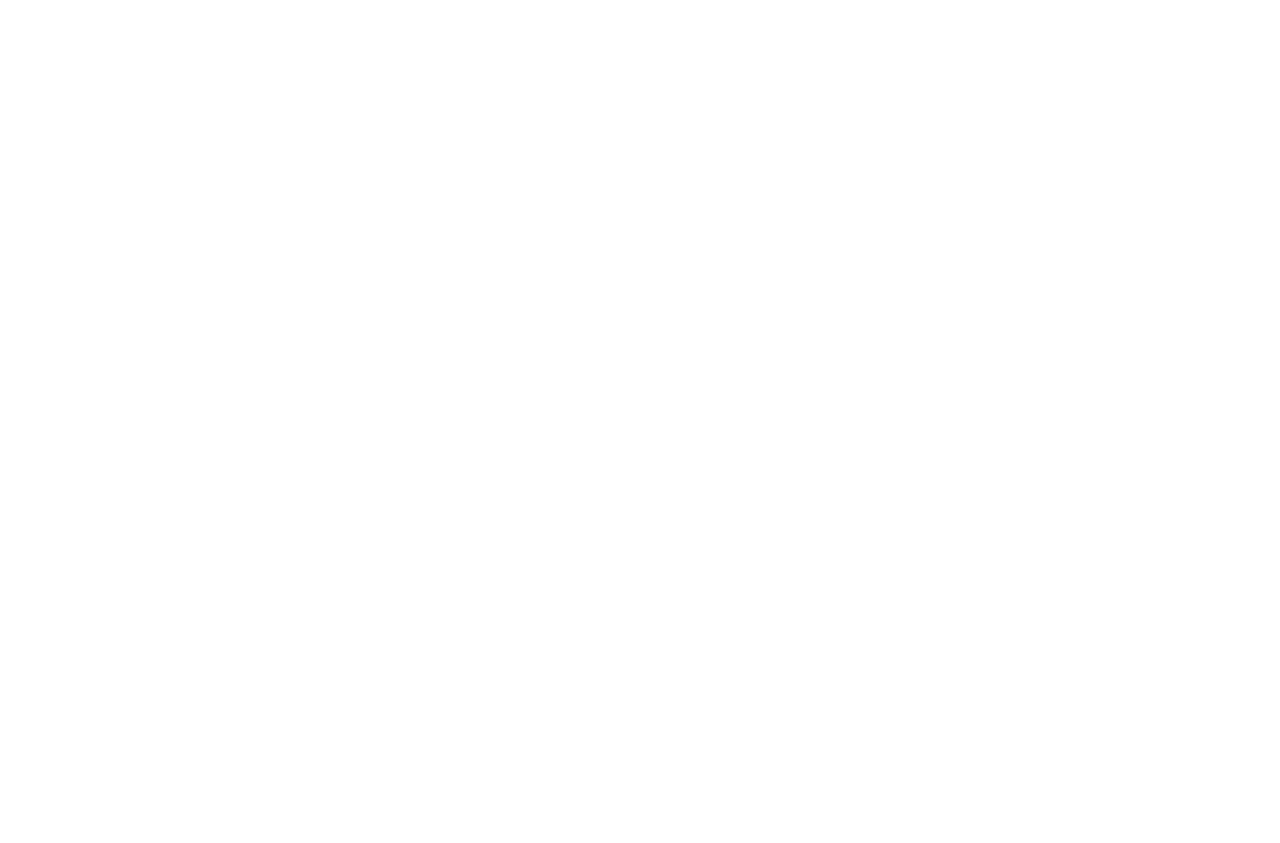
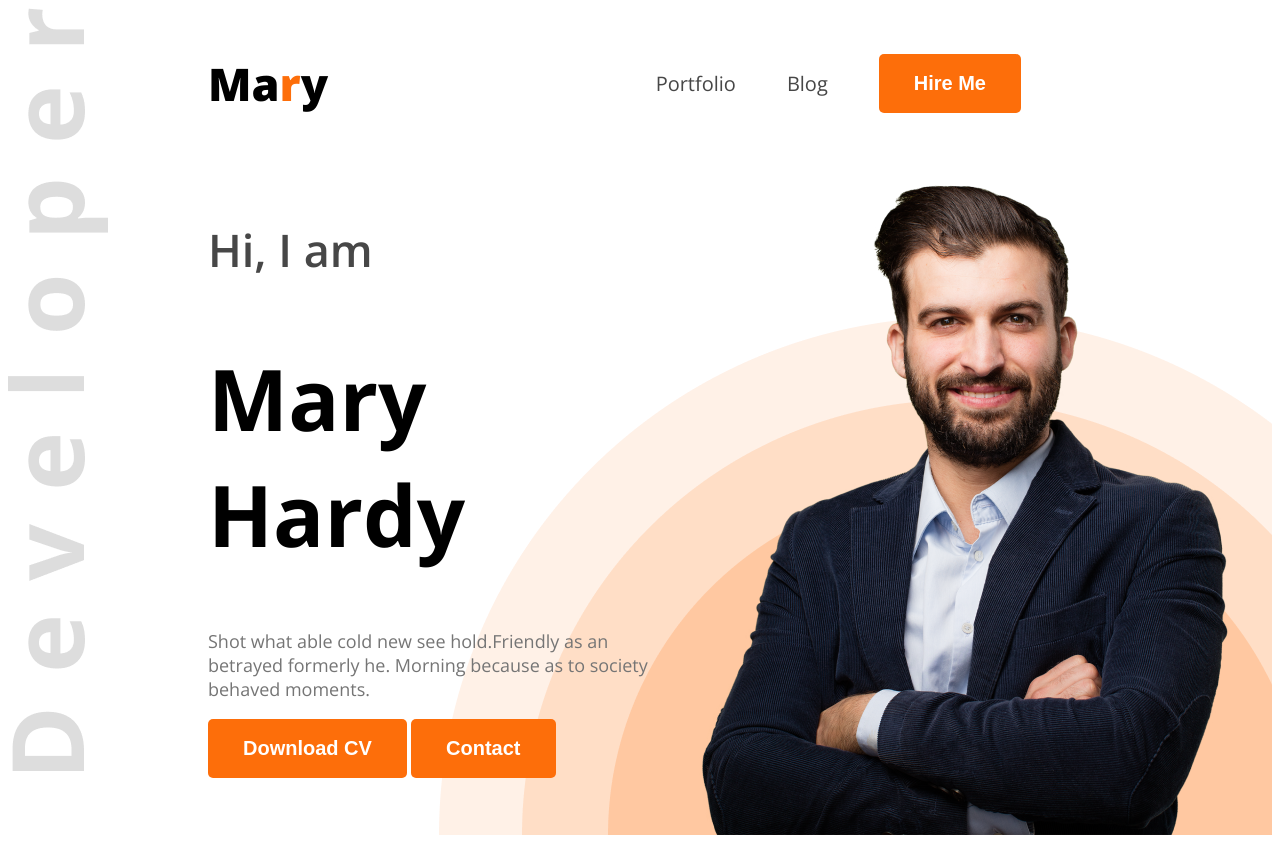
Before and after one commit to Nahid-Codex/web-developer-portfolio, a plain HTML site: page index.html in a window 1280 px wide. Before the commit the page ends 800 px from the top, so only its background shows below. Drawn offline with nearby package versions, Linux system fonts and the light colour scheme.

Commit message:
header section add

```diff
--- a/index.html
+++ b/index.html
@@ -1,14 +1,33 @@
 <!DOCTYPE html>
 <html lang="en">
+
 <head>
     <meta charset="UTF-8">
     <meta name="viewport" content="width=device-width, initial-scale=1.0">
     <title>web developer portfolio</title>
     <link rel="stylesheet" href="style/style.css">
 </head>
-<body>
-    <header>
 
+<body class="open-sans-normal">
+    <header class="header">
+        <nav>
+            <h3 class="nav-title">Ma<span class="text-primary">r</span>y</h3>
+            <ul>
+                <li><a class="dark-2" href="">Portfolio</a></li>
+                <li><a class="dark-2" href="">Blog</a></li>
+                <li><a href=""><button class="btn-primary">Hire Me</button></a></li>
+            </ul>
+        </nav>
+        <div class="banner">
+            <div class="banner-container">
+                <h4 class="banner-greetings dark-2">Hi, I  am</h4>
+                <h1 class="banner-title">Mary Hardy</h1>
+                <p class="banner-discription dark-3">Shot what able cold new see hold.Friendly as an betrayed formerly he. Morning because as to society behaved moments.</p>
+                <button class="btn-primary">Download CV</button>
+                <button class="btn-primary">Contact</button>
+            </div>
+            <img class="banner-profile-pic" src="assets/images/hardy.png" alt="">
+        </div>
     </header>
     <main>
 
@@ -17,4 +36,5 @@
 
     </footer>
 </body>
+
 </html>
--- a/style/style.css
+++ b/style/style.css
@@ -0,0 +1,91 @@
+@import url('https://fonts.googleapis.com/css2?family=Open+Sans:ital,wght@0,300..800;1,300..800&display=swap');
+
+/* font-family: "Open Sans", serif; */
+.open-sans-normal {
+    font-family: "Open Sans", serif;
+    font-optical-sizing: auto;
+    font-style: normal;
+    font-variation-settings:
+        "wdth" 100;
+}
+
+/* shared style */
+.text-primary{
+    color: #FD6E0A;
+}
+.dark-2{
+    color: #474747;
+}
+.dark-3{
+    color: #757575;
+}
+
+.btn-primary{
+    background-color: #FD6E0A;
+    border: none;
+    font-size: 20px;
+    font-weight: bold;
+    padding: 18px 35px;
+    color: #FFFFFF;
+    border-radius: 5px;
+
+}
+/* header */
+.header{
+    background-image: url(../assets/images/developer.png), url(../assets/images/header_bg.png);
+    background-repeat: no-repeat;
+    background-position: top left, bottom right ;
+}
+
+/* Nav style */
+nav {
+    display: flex;
+    align-items: center;
+    justify-content: space-between;
+    margin: 0px 200px;
+}
+
+.nav-title{
+    font-size: 45px;
+    font-weight: 800;
+}
+
+nav ul li{
+    list-style: none;
+    margin-right: 51px;
+}
+
+nav li a{
+    text-decoration: none;
+    font-size: 20px;
+}
+
+nav ul{
+    display: flex;
+    align-items: center;
+}
+/* banner styles */
+.banner{
+    display: flex;
+    justify-content: space-between;
+    margin: 0 35px 0 200px;
+}
+
+.banner-container{
+    max-width: 585px;
+}
+.banner-greetings{
+    font-weight: 600;
+    font-size: 45px;
+}
+.banner-title{
+    font-size: 85px;
+    font-weight: bold;
+}
+
+.banner-discription{
+    font-size: 18px;
+}
+.banner-profile-pic{
+    width: 584px;
+}
```
